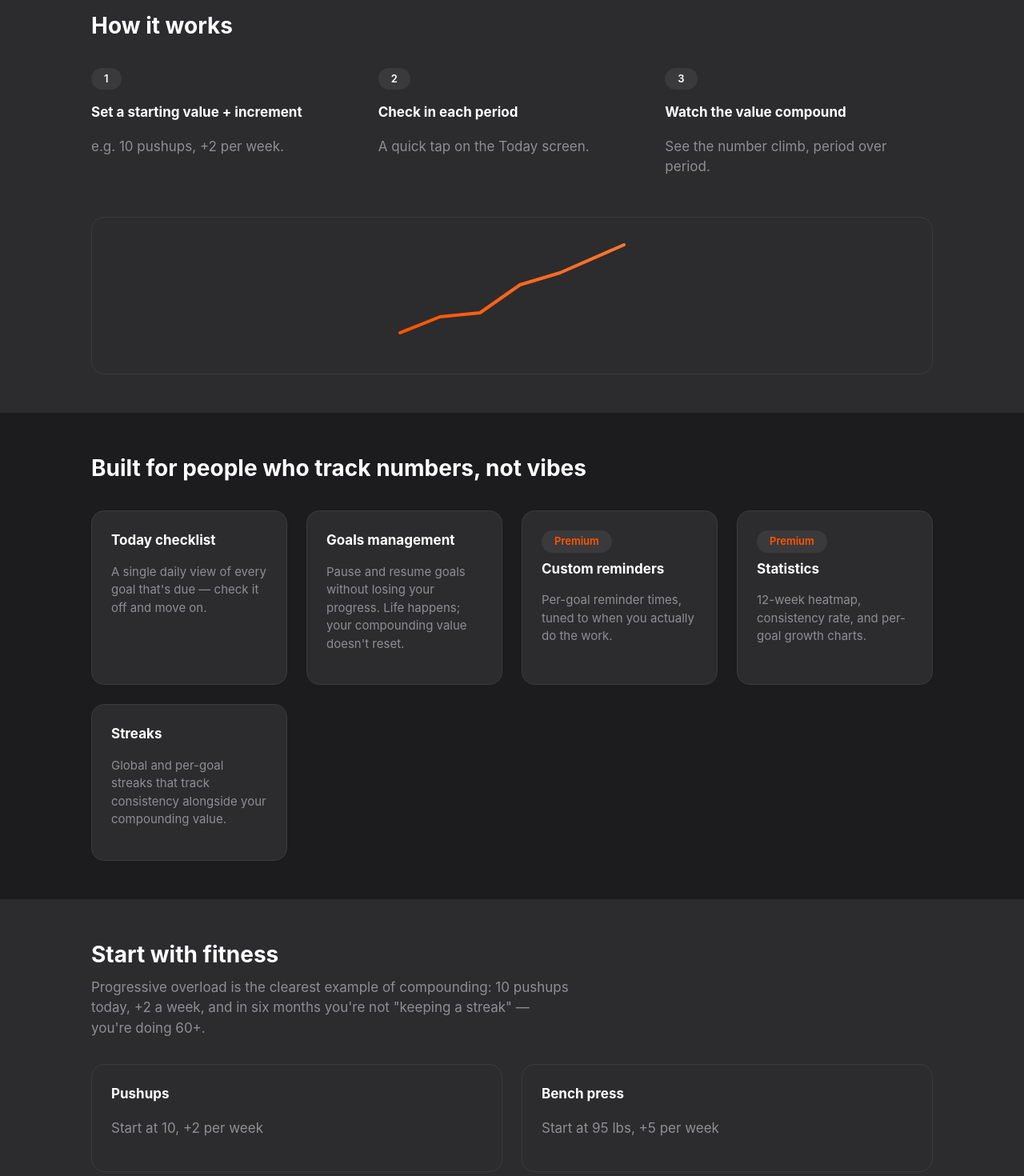
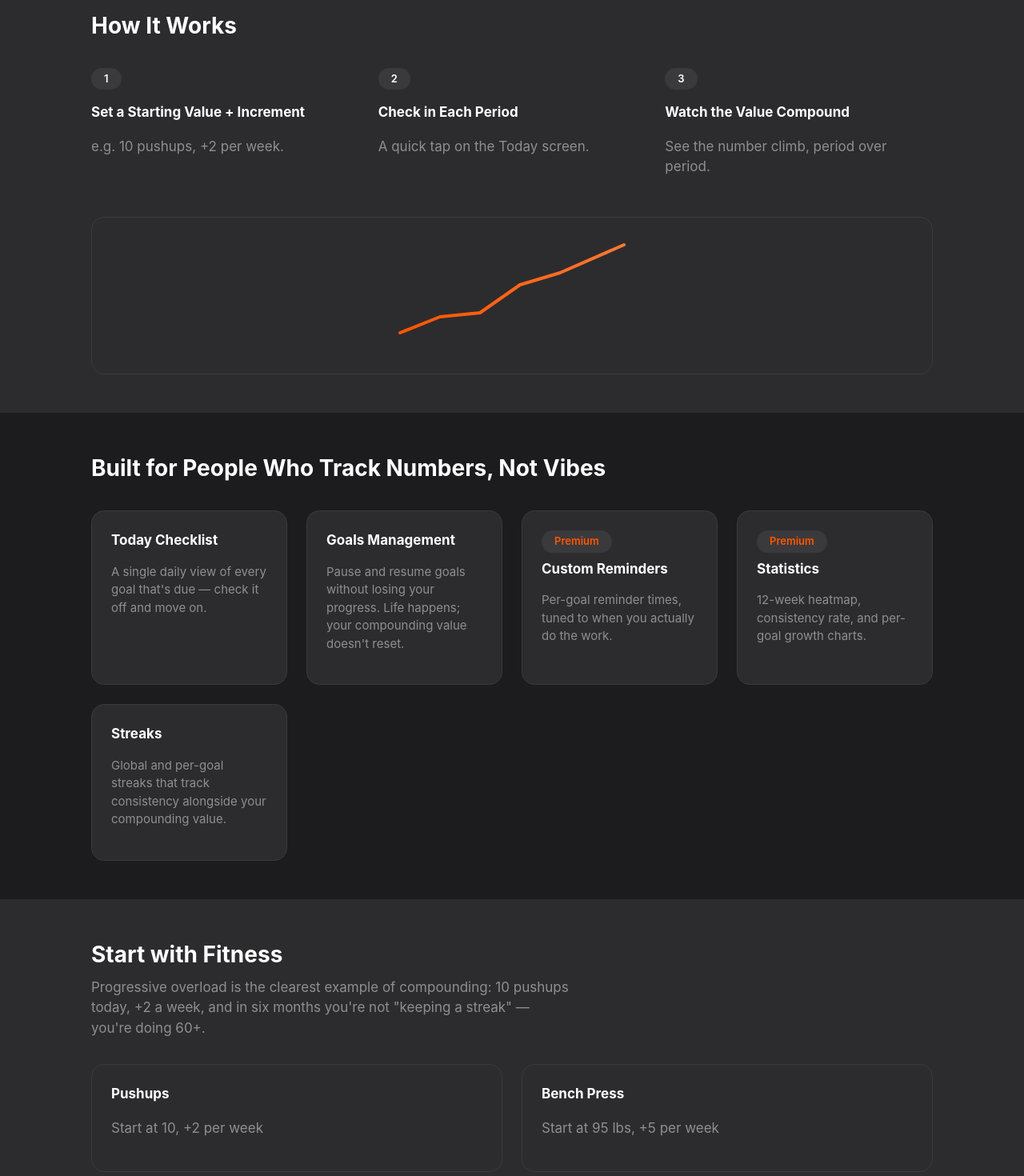
Before and after one commit to Compounding-Goals/Compounding-Goals-Website, a Next.js app: page / in a window 1280 px wide. Shown: the part 600-2070 px from the top of the page at 80% size. Built offline with nearby package versions, Linux system fonts and the light colour scheme.

Commit message:
Title Case Adjustments

```diff
--- a/app/page.tsx
+++ b/app/page.tsx
@@ -69,9 +69,9 @@ function CompoundChart() {
 }
 
 const features = [
-  { title: "Today checklist", body: "A single daily view of every goal that's due — check it off and move on." },
-  { title: "Goals management", body: "Pause and resume goals without losing your progress. Life happens; your compounding value doesn't reset." },
-  { title: "Custom reminders", body: "Per-goal reminder times, tuned to when you actually do the work.", premium: true },
+  { title: "Today Checklist", body: "A single daily view of every goal that's due — check it off and move on." },
+  { title: "Goals Management", body: "Pause and resume goals without losing your progress. Life happens; your compounding value doesn't reset." },
+  { title: "Custom Reminders", body: "Per-goal reminder times, tuned to when you actually do the work.", premium: true },
   { title: "Statistics", body: "12-week heatmap, consistency rate, and per-goal growth charts.", premium: true },
   { title: "Streaks", body: "Global and per-goal streaks that track consistency alongside your compounding value." },
 ];
@@ -101,21 +101,21 @@ export default function Home() {
 
       <section className="section" style={{ background: "var(--color-card)" }}>
         <div className="container">
-          <h2 style={{ fontSize: "28px", marginBottom: "32px" }}>How it works</h2>
+          <h2 style={{ fontSize: "28px", marginBottom: "32px" }}>How It Works</h2>
           <div className="grid grid-2" style={{ gridTemplateColumns: "repeat(3, 1fr)" }}>
             <div>
               <span className="badge">1</span>
-              <h3 style={{ fontSize: "17px", marginTop: "16px" }}>Set a starting value + increment</h3>
+              <h3 style={{ fontSize: "17px", marginTop: "16px" }}>Set a Starting Value + Increment</h3>
               <p className="text-secondary">e.g. 10 pushups, +2 per week.</p>
             </div>
             <div>
               <span className="badge">2</span>
-              <h3 style={{ fontSize: "17px", marginTop: "16px" }}>Check in each period</h3>
+              <h3 style={{ fontSize: "17px", marginTop: "16px" }}>Check in Each Period</h3>
               <p className="text-secondary">A quick tap on the Today screen.</p>
             </div>
             <div>
               <span className="badge">3</span>
-              <h3 style={{ fontSize: "17px", marginTop: "16px" }}>Watch the value compound</h3>
+              <h3 style={{ fontSize: "17px", marginTop: "16px" }}>Watch the Value Compound</h3>
               <p className="text-secondary">See the number climb, period over period.</p>
             </div>
           </div>
@@ -127,7 +127,7 @@ export default function Home() {
 
       <section className="section" id="features">
         <div className="container">
-          <h2 style={{ fontSize: "28px", marginBottom: "32px" }}>Built for people who track numbers, not vibes</h2>
+          <h2 style={{ fontSize: "28px", marginBottom: "32px" }}>Built for People Who Track Numbers, Not Vibes</h2>
           <div className="grid grid-4">
             {features.map((f) => (
               <div key={f.title} className="card">
@@ -148,7 +148,7 @@ export default function Home() {
 
       <section className="section" style={{ background: "var(--color-card)" }}>
         <div className="container">
-          <h2 style={{ fontSize: "28px" }}>Start with fitness</h2>
+          <h2 style={{ fontSize: "28px" }}>Start with Fitness</h2>
           <p className="text-secondary" style={{ maxWidth: "600px", marginTop: "8px" }}>
             Progressive overload is the clearest example of compounding: 10 pushups today, +2 a week,
             and in six months you&apos;re not &quot;keeping a streak&quot; — you&apos;re doing 60+.
@@ -159,7 +159,7 @@ export default function Home() {
               <p className="text-secondary">Start at 10, +2 per week</p>
             </div>
             <div className="card">
-              <h3 style={{ fontSize: "17px" }}>Bench press</h3>
+              <h3 style={{ fontSize: "17px" }}>Bench Press</h3>
               <p className="text-secondary">Start at 95 lbs, +5 per week</p>
             </div>
           </div>
@@ -204,7 +204,7 @@ export default function Home() {
 
       <section className="section" style={{ background: "var(--color-card)" }}>
         <div className="container">
-          <h2 style={{ fontSize: "28px" }}>What people are saying</h2>
+          <h2 style={{ fontSize: "28px" }}>What People Are Saying</h2>
           <div className="card" style={{ marginTop: "24px", textAlign: "center" }}>
             <p className="text-tertiary">
               [Placeholder: App Store reviews and testimonials will appear here after launch.]
@@ -227,7 +227,7 @@ export default function Home() {
               gap: "24px",
             }}
           >
-            <h2 style={{ fontSize: "28px" }}>Start compounding today</h2>
+            <h2 style={{ fontSize: "28px" }}>Start Compounding Today</h2>
             <DownloadBadges />
           </div>
         </div>
--- a/app/support/page.tsx
+++ b/app/support/page.tsx
@@ -2,15 +2,15 @@ export const metadata = { title: "Support — Compounding Goals" };
 
 const faqs = [
   {
-    q: "How do I delete a goal or reset my data?",
+    q: "How Do I Delete a Goal or Reset My Data?",
     a: "Delete individual goals from within the app's goal management screen. To reset everything, delete and reinstall the app — all data is stored locally, so a fresh install starts clean.",
   },
   {
-    q: "Will I lose my data if I reinstall or switch phones?",
+    q: "Will I Lose My Data if I Reinstall or Switch Phones?",
     a: "Yes. All data lives only on your device with no cloud backup, so reinstalling the app or switching phones will lose your existing goals and progress.",
   },
   {
-    q: "How do I restore my premium purchase?",
+    q: "How Do I Restore My Premium Purchase?",
     a: "Once real billing is live, premium purchases will restore automatically through your Apple or Google account on any device signed into that store account.",
   },
 ];
```
Also changed, not shown: app/privacy/page.tsx (+6 -6 lines), app/terms/page.tsx (+5 -5 lines).
